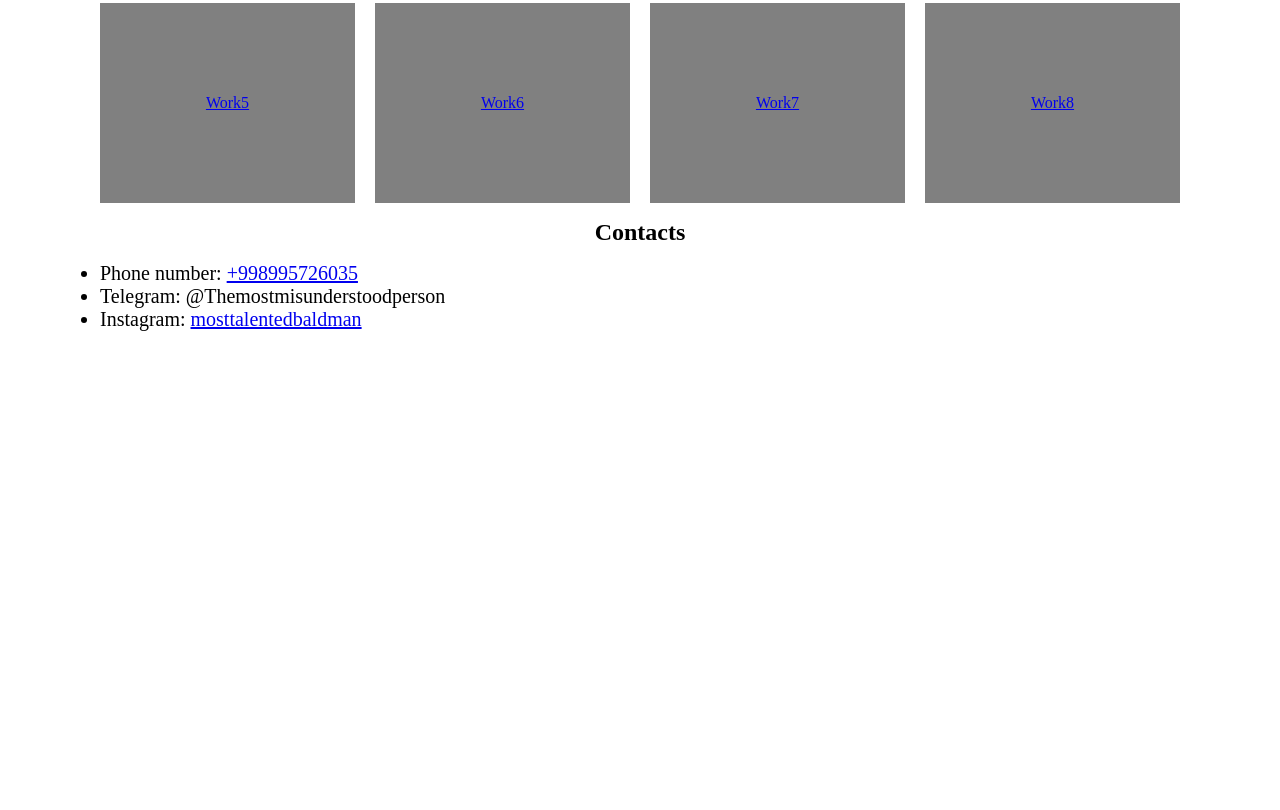
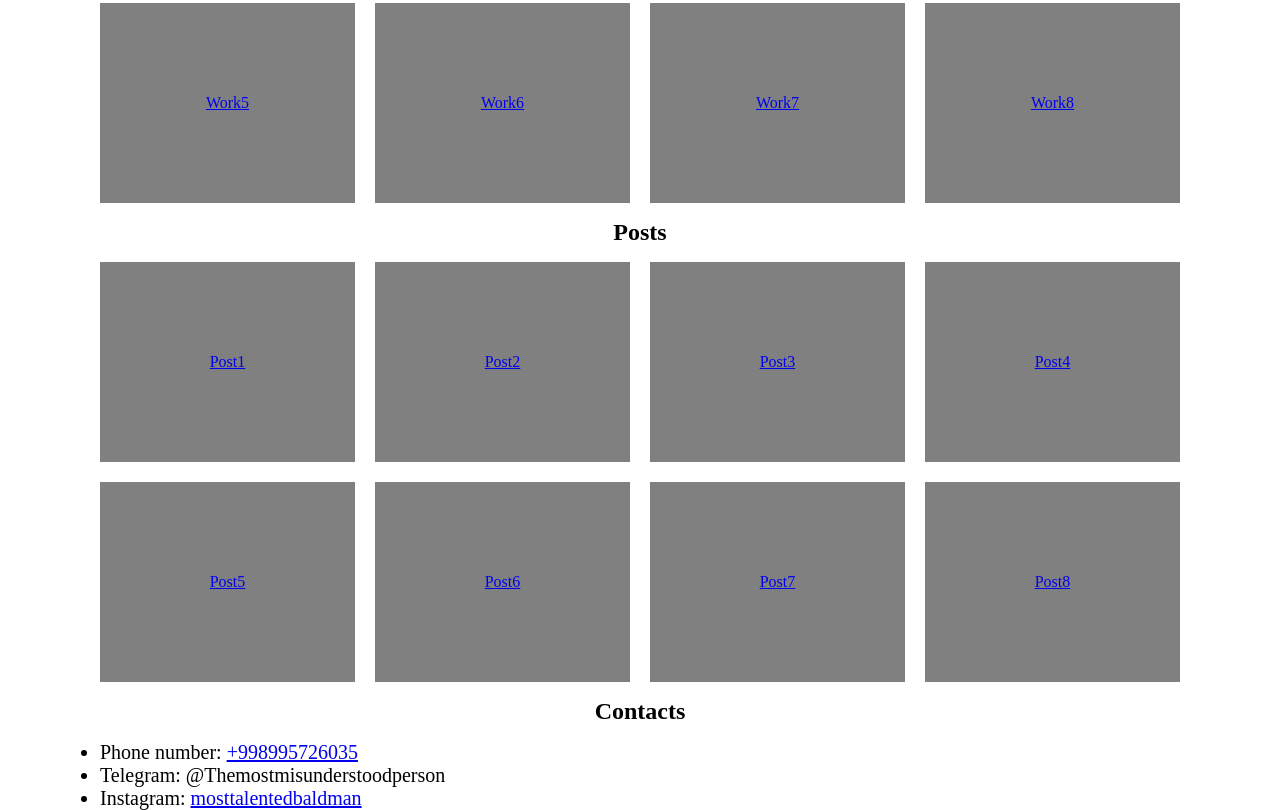
Before and after one commit to LordVayder/MyBlogWebsite, a plain HTML site: page index.html in a window 1280 px wide. Shown: the part 901-1711 px from the top of the page. Before the commit the page ends 1232 px from the top, so only its background shows below. Drawn offline with Linux system fonts and the light colour scheme.

Commit message:
shto to izmenilsa

```diff
--- a/css/style.css
+++ b/css/style.css
@@ -21,14 +21,15 @@ nav ul {
 }
 .section__title {
     text-align: center;
-    margin-bottom: 1rem;
+    margin: 1rem 0;
 }
 .about__box {
     display: grid;
     grid-template-columns: repeat(2, 1fr);
     column-gap: 1rem;
 }
-.portfolio__container {
+.portfolio__container,
+.posts_container {
     display: grid;
     grid-template-columns: repeat(4, 1fr);
     gap: 20px;
@@ -43,8 +44,8 @@ nav ul {
 .portfolio {
     margin: 1rem 0;
 }
-.portfolio__box {
-    transition: all .3s ease;
+.portfolio__box,
+.posts_box {
     height: 200px;
     display: flex;
     align-items: center;
--- a/index.html
+++ b/index.html
@@ -14,6 +14,7 @@
                     <li><a href="#">Home</a></li>
                     <li><a href="#about_me">About me</a></li>
                     <li><a href="#portfolio">Portfolio</a></li>
+                    <li><a href="#posts">Posts</a></li>
                     <li><a href="#contacts">Contacts</a></li>
                     <li><button class="login_btn" onclick="openModal()">Vxod</button></li>
                     <li><button class="registration_btn" onclick="registration()">Registratsiya</button></li>
@@ -21,10 +22,10 @@
             </nav>
             <hr>
             <div class="main">
-                <h1 class="section__title" style="margin-top: 1rem;">Hello World!</h1>
+                <h1 class="section__title">Hello World!</h1>
                 <p class="main__desc">Lorem ipsum dolor, sit amet consectetur adipisicing elit. Beatae voluptatibus in, amet architecto vitae deleniti esse ducimus, nulla delectus voluptas dolores pariatur voluptate quibusdam cupiditate fuga nihil sed sunt illo. Eos error quae sit rerum praesentium. Repudiandae voluptatum iusto repellat provident optio. Molestiae quisquam voluptatum exercitationem cum eum praesentium ad voluptates natus esse quos labore recusandae tempore illum quia voluptatibus enim quis blanditiis dolore eius, quibusdam odit sunt aspernatur! Iste est perspiciatis, quia laboriosam iusto cupiditate omnis rerum minima incidunt quam earum non sequi, rem accusantium architecto expedita porro! Odio ipsum error corrupti deleniti facere fuga recusandae at tempora magni!</p>
                 <section id="about_me" class="about">
-                    <h1 class="section__title">About me</h1>
+                    <h1 class="section__title">About m e</h1>
                     <div class="about__box">
                         <div class="about__img"></div>
                         <p>Я являюсь уникальным воплощением величия и технологического гения, чья мощь разума сопоставима разве что с вычислительными мощностями лучших суперкомпьютеров. Я — тот айтишник, который может одновременно настроить сервер, починить код и объяснить бабушке, как пользоваться смартфоном, всё это с грацией и чувством юмора.
@@ -65,6 +66,35 @@
                         </div>
                     </div>
                 </section>
+                <section id="posts" class="posts">
+                    <h1 class="section__title">Posts</h1>
+                    <div class="posts_container">
+                        <div class="posts_box">
+                            <a href="#">Post1</a>
+                        </div>
+                        <div class="posts_box">
+                            <a href="#">Post2</a>
+                        </div>
+                        <div class="posts_box">
+                            <a href="#">Post3</a>
+                        </div>
+                        <div class="posts_box">
+                            <a href="#">Post4</a>
+                        </div>
+                        <div class="posts_box">
+                            <a href="#">Post5</a>
+                        </div>
+                        <div class="posts_box">
+                            <a href="#">Post6</a>
+                        </div>
+                        <div class="posts_box">
+                            <a href="#">Post7</a>
+                        </div>
+                        <div class="posts_box">
+                            <a href="#">Post8</a>
+                        </div>
+                    </div>
+                </section>
                 <section id="contacts" class="contacts">
                     <h1 class="section__title">Contacts</h1>
                     <ul>
```
